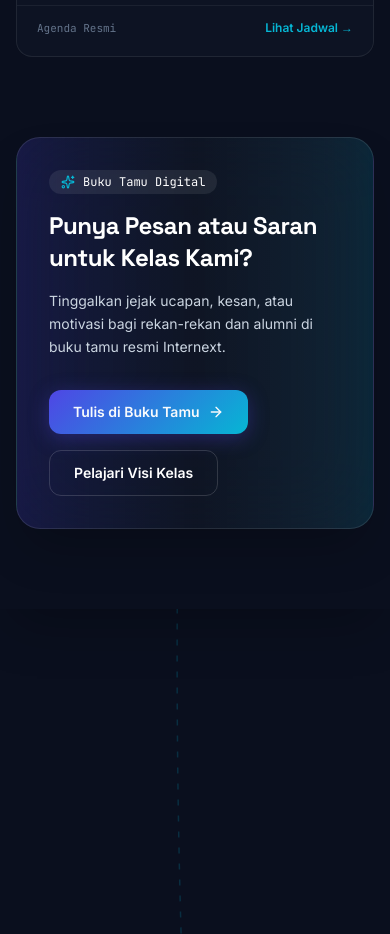
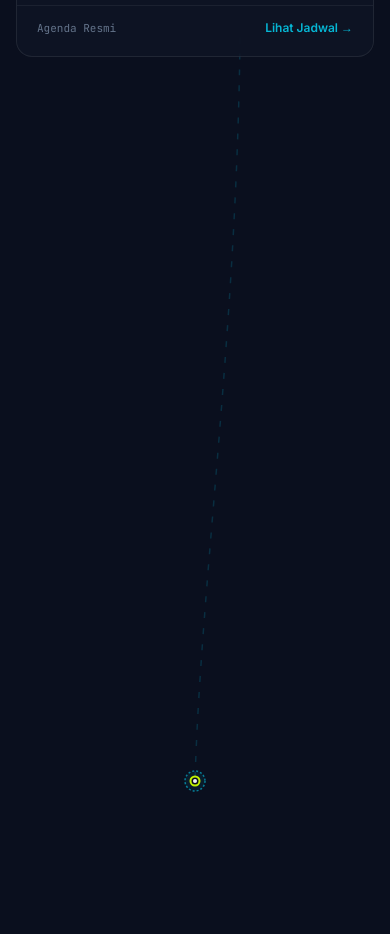
Before and after one commit to Claritys11/internext-web, a Next.js app: page / in a window 390 px wide. Shown: the part 8500-9434 px from the top of the page. Built offline with nearby package versions, Linux system fonts and the light colour scheme.

Commit message:
fix: restore scroll motion path visibility and remove obsolete cta banner

```diff
--- a/src/app/page.tsx
+++ b/src/app/page.tsx
@@ -26,7 +26,7 @@
 
       <Navbar />
 
-      <main className="flex-1 relative z-10 bg-[#0A0F1E] shadow-2xl">
+      <main className="flex-1 relative z-10">
         {/* 1. Hero Section (Clean, without countdown) */}
         <HeroSection />
 
@@ -69,39 +69,6 @@
             ))}
           </div>
         </section>
-
-        {/* 7. Call To Action Banner (translucent frosted glass so path shines faintly through) */}
-        <section className="pb-20 max-w-7xl mx-auto px-4 sm:px-6 lg:px-8">
-          <div className="relative rounded-3xl overflow-hidden p-8 sm:p-12 lg:p-16 border border-white/[0.1] bg-gradient-to-r from-[#4F46E5]/20 via-[#111827]/70 to-[#06B6D4]/15 backdrop-blur-2xl shadow-2xl">
-            <div className="relative z-10 max-w-2xl">
-              <div className="inline-flex items-center gap-2 px-3 py-1 rounded-full bg-white/[0.08] text-xs font-mono text-white mb-4">
-                <Sparkles className="w-3.5 h-3.5 text-[#06B6D4]" />
-                <span>Buku Tamu Digital</span>
-              </div>
-              <h3 className="font-heading text-2xl sm:text-4xl font-extrabold text-white mb-4">
-                Punya Pesan atau Saran untuk Kelas Kami?
-              </h3>
-              <p className="text-sm sm:text-base text-[#CBD5E1] mb-8 leading-relaxed">
-                Tinggalkan jejak ucapan, kesan, atau motivasi bagi rekan-rekan dan alumni di buku tamu resmi Internext.
-              </p>
-              <div className="flex flex-wrap items-center gap-4">
-                <Link
-                  href="/contact"
-                  className="btn-gradient px-6 py-3 rounded-xl text-sm font-semibold flex items-center gap-2"
-                >
-                  <span>Tulis di Buku Tamu</span>
-                  <ArrowRight className="w-4 h-4" />
-                </Link>
-                <Link
-                  href="/about"
-                  className="px-6 py-3 rounded-xl border border-white/[0.15] text-sm font-semibold text-white hover:bg-white/[0.05] transition-colors"
-                >
-                  Pelajari Visi Kelas
-                </Link>
-              </div>
-            </div>
-          </div>
-        </section>
       </main>
 
       <CinematicFooter />
--- a/src/components/shared/ScrollMotionPath.tsx
+++ b/src/components/shared/ScrollMotionPath.tsx
@@ -48,13 +48,12 @@
         { x: centerX + sideWeave, y: 1020 * scale },                 // Curves to the side around 360 Heading
         { x: centerX - cardWeave * 0.8, y: 1480 * scale },            // 360 Showcase & Flank Cards (behind cards)
         { x: centerX - sideWeave, y: 2020 * scale },                 // Curves to the side around Leadership Heading
-        { x: centerX + cardWeave * 0.9, y: 2480 * scale },            // Leadership Frosted Cards (behind cards)
-        { x: centerX + sideWeave, y: 2880 * scale },                 // Curves to the side around News Heading
-        { x: centerX - cardWeave * 0.7, y: 3260 * scale },            // News Carousel Cards (behind cards)
-        { x: centerX - sideWeave * 0.9, y: 3680 * scale },            // Curves to the side around Events Heading
-        { x: centerX + cardWeave * 0.8, y: 4050 * scale },            // Events Cards (behind cards)
-        { x: centerX - cardWeave * 0.4, y: 4500 * scale },            // Call To Action Banner (behind banner)
-        { x: centerX, y: docHeight - 120 },                          // Footer bottom
+        { x: centerX + cardWeave * 0.9, y: 2520 * scale },            // Leadership 6 Frosted Cards (behind cards)
+        { x: centerX + sideWeave, y: 3080 * scale },                 // Curves to the side around News Heading
+        { x: centerX - cardWeave * 0.7, y: 3480 * scale },            // News Carousel Cards (behind cards)
+        { x: centerX - sideWeave * 0.9, y: 3950 * scale },            // Curves to the side around Events Heading
+        { x: centerX + cardWeave * 0.8, y: 4320 * scale },            // Events Cards (behind cards)
+        { x: centerX, y: docHeight - 200 },                          // Footer bottom
       ];
 
       // Build smooth cubic Bezier SVG path data through the points
```
